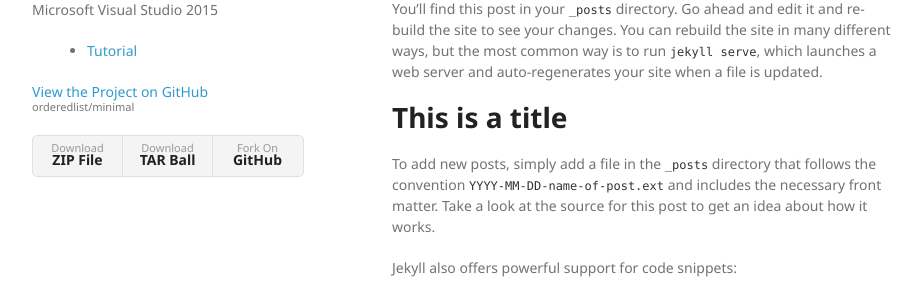
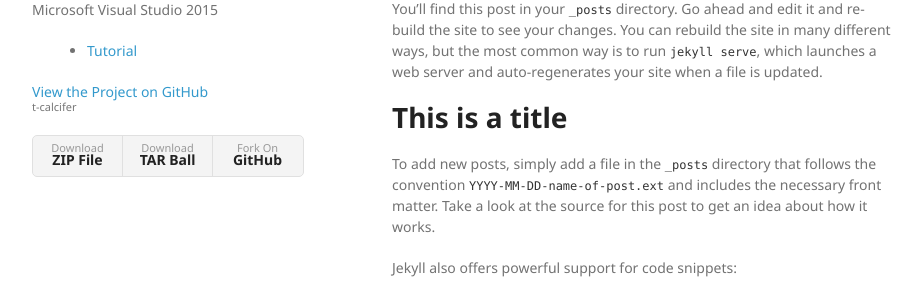
Before and after one commit to andry-tino/t-calcifer, a Jekyll site: the page built from index.html, in a window 1280 px wide. Shown: the part 152-444 px from the top of the page, without its empty margins (178-1100 px from the left). Built offline with Jekyll 4.4.1, drawn with Linux system fonts in a browser that asks for light colours.

Commit message:
Update repo info

```diff
--- a/_config.yml
+++ b/_config.yml
@@ -12,6 +12,13 @@
 author: Andrea Tino
 baseurl: "/t-calcifer" # the subpath of your site, e.g. /blog
 url: "http://andry-tino.github.io" # the base hostname & protocol for your site
+
+repo_name: t-calcifer
+repo_url: "https://github.com/andry-tino/t-calcifer"
+repo_zip_url: "https://github.com/andry-tino/t-calcifer/zipball/master"
+repo_tar_url: "https://github.com/andry-tino/t-calcifer/tarball/master"
+repo_fork_url: "https://github.com/andry-tino/t-calcifer"
+
 twitter_username: _atino
 github_username:  andry-tino
 
--- a/_includes/header.html
+++ b/_includes/header.html
@@ -8,11 +8,11 @@
     {% endfor %}
   </ul>
 
-  <p class="view"><a href="http://github.com/orderedlist/minimal">View the Project on GitHub <small>orderedlist/minimal</small></a></p>
+  <p class="view"><a href="{{ site.repo_url }}">View the Project on GitHub <small>{{ site.repo_name }}</small></a></p>
 
   <ul class="download-chimes">
-    <li><a href="https://github.com/orderedlist/minimal/zipball/master">Download <strong>ZIP File</strong></a></li>
-    <li><a href="https://github.com/orderedlist/minimal/tarball/master">Download <strong>TAR Ball</strong></a></li>
-    <li><a href="http://github.com/orderedlist/minimal">Fork On <strong>GitHub</strong></a></li>
+    <li><a href="{{ site.repo_zip_url }}">Download <strong>ZIP File</strong></a></li>
+    <li><a href="{{ site.repo_tar_url }}">Download <strong>TAR Ball</strong></a></li>
+    <li><a href="{{ site.repo_fork_url }}">Fork On <strong>GitHub</strong></a></li>
   </ul>
 </header>
```
